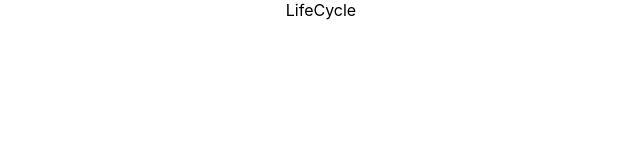
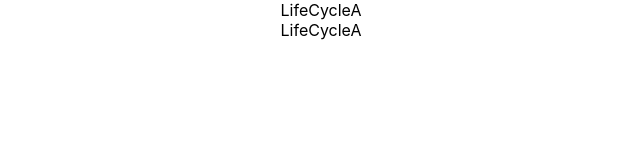
Before and after one commit to Vivek-Bhagat/React.js-source-codes-with-examples, a React (Create React App) app: page / in a window 1280 px wide. Shown: the top 160 px of the page, without its empty margins (319-959 px from the left). Built offline with nearby package versions, Linux system fonts and the light colour scheme.

Commit message:
LifeCycleA Mounting phase

```diff
--- a/src/components/LifeCycle.js
+++ b/src/components/LifeCycle.js
@@ -1,4 +1,5 @@
 import React, { Component } from 'react'
+import LifeCycleA from './LifeCycleA'
 
  class LifeCycle extends Component {
     constructor(props) {
@@ -20,8 +21,11 @@
   render() {
     console.log("LifeCycle render")
     return (
-      <div>LifeCycle</div>
-    )
+      <div>
+        LifeCycleA
+        <LifeCycleA />
+      </div>
+    );
   }
 }
 
--- /dev/null
+++ b/src/components/LifeCycleA.js
@@ -0,0 +1,26 @@
+import React, { Component } from "react";
+
+class LifeCycleA extends Component {
+  constructor(props) {
+    super(props);
+
+    this.state = {
+      name: "guest",
+    };
+    console.log("LifeCycleA Constructer");
+  }
+
+  static getDerivedStateFromProps(props, state) {
+    console.log("LifeCycleA getDerivedStateFromProps");
+    return null;
+  }
+  componentDidMount() {
+    console.log("LifeCycleA Did mount");
+  }
+  render() {
+    console.log("LifeCycle render");
+    return <div>LifeCycleA</div>;
+  }
+}
+
+export default LifeCycleA;
```
